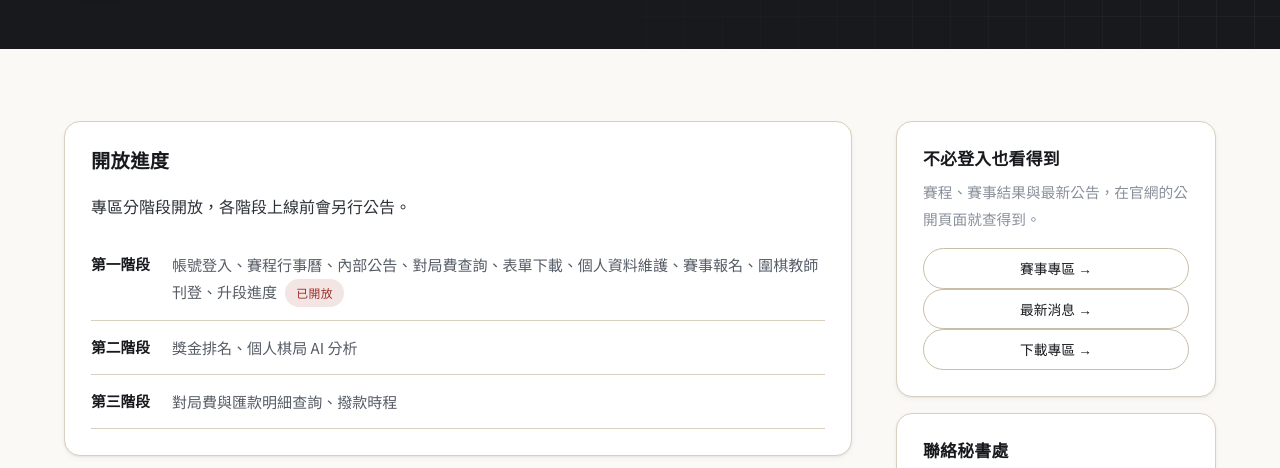
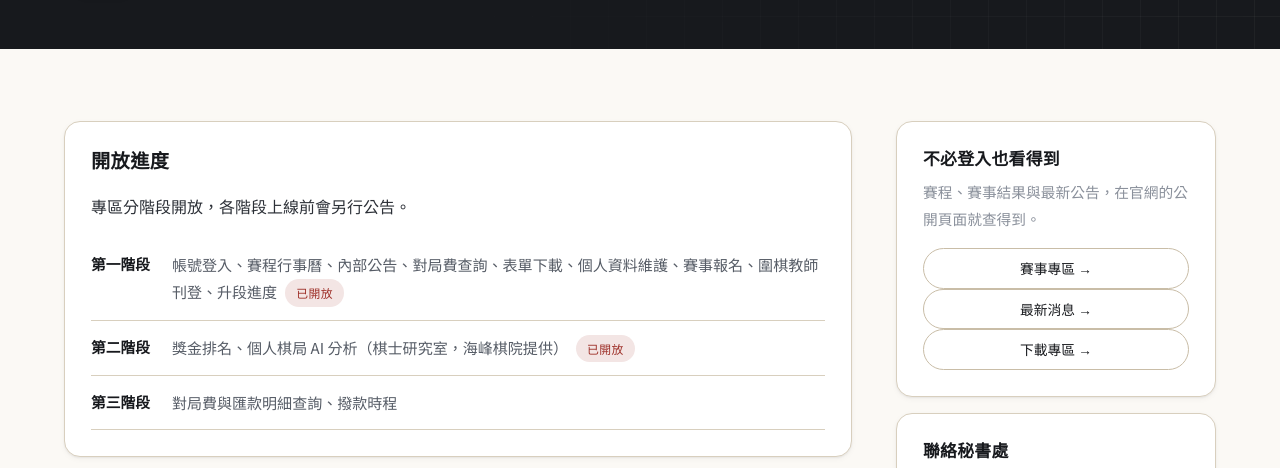
Before and after one commit to progotw/cpga-website, a plain HTML site: page site/member/index.html in a window 1280 px wide. Shown: the part 319-787 px from the top of the page. Drawn offline with Linux system fonts and the light colour scheme.

Commit message:
專區首頁：第二階段標示為已開放
獎金排名（我的對局費）與個人棋局 AI 分析（棋士研究室）都已上線。

Co-Authored-By: Claude Opus 5 <noreply@anthropic.com>

```diff
--- a/site/member/index.html
+++ b/site/member/index.html
@@ -38,7 +38,7 @@
             <dt>第一階段</dt>
             <dd>帳號登入、賽程行事曆、內部公告、對局費查詢、表單下載、個人資料維護、賽事報名、圍棋教師刊登、升段進度<span class="tag tag--notice" style="margin-left:8px">已開放</span></dd>
             <dt>第二階段</dt>
-            <dd>獎金排名、個人棋局 AI 分析</dd>
+            <dd>獎金排名、個人棋局 AI 分析（棋士研究室，海峰棋院提供）<span class="tag tag--notice" style="margin-left:8px">已開放</span></dd>
             <dt>第三階段</dt>
             <dd>對局費與匯款明細查詢、撥款時程</dd>
           </dl>
```
